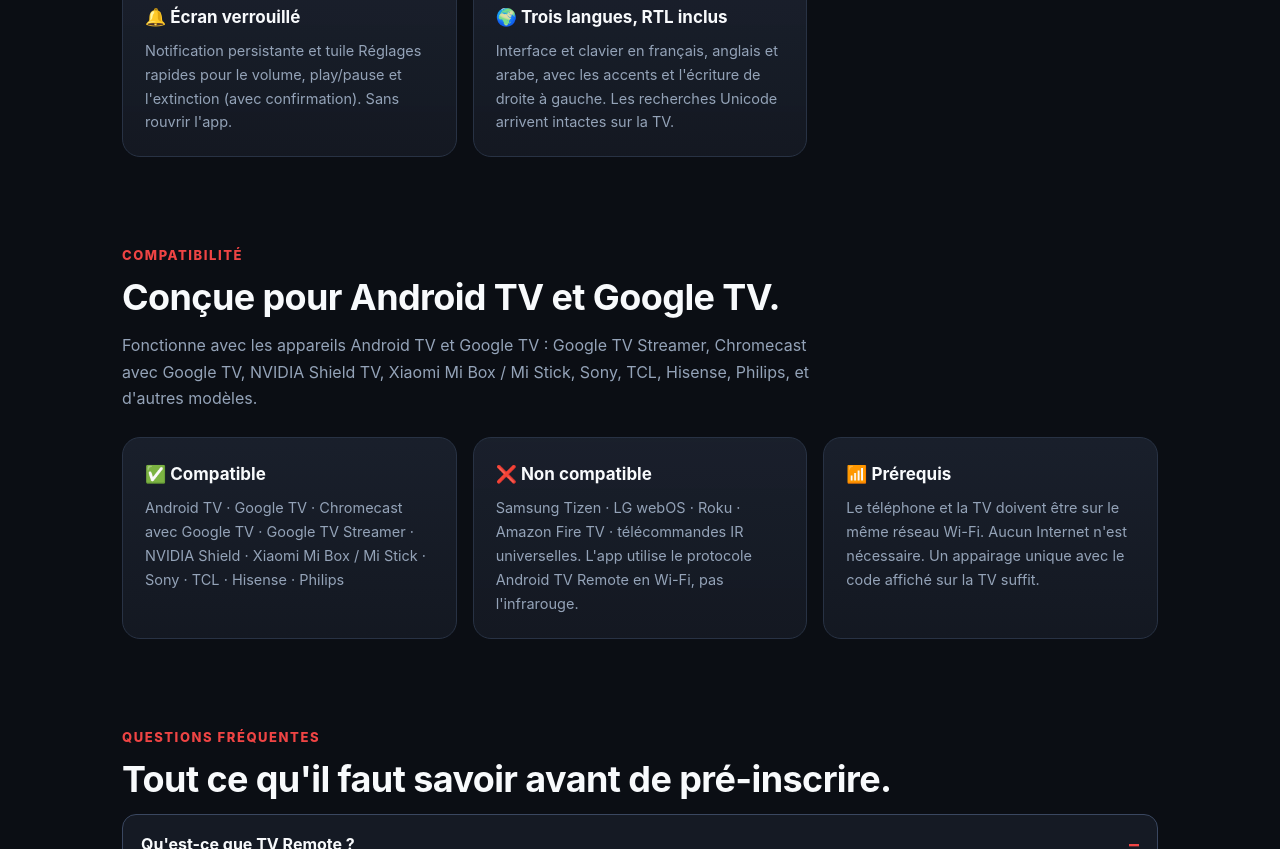
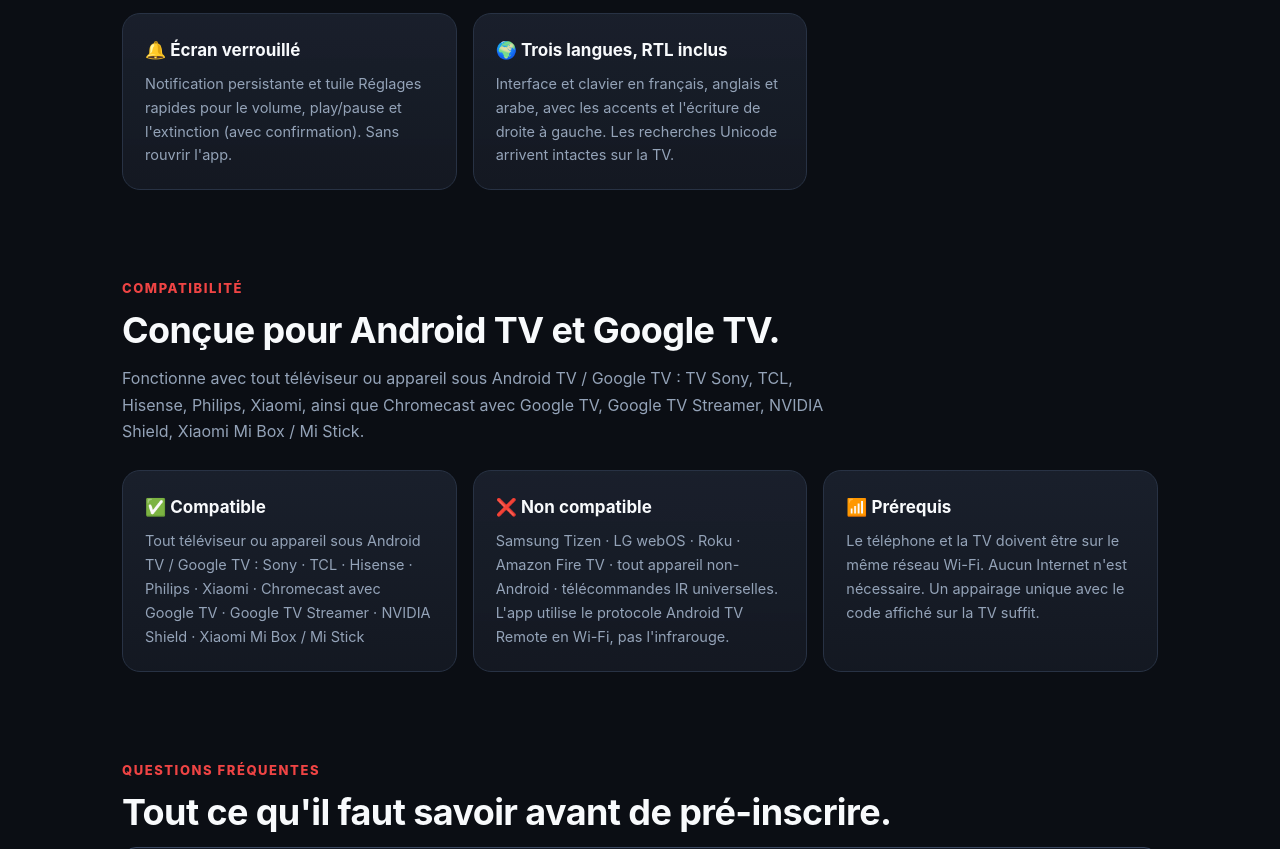
Before and after one commit to nwabdou85/tv-remote-site, a plain HTML site: page index.html in a window 1280 px wide. Shown: the part 1475-2324 px from the top of the page. Drawn offline with Linux system fonts and the light colour scheme.

Commit message:
Fix privacy page content (country + compatibility)

```diff
--- a/index.html
+++ b/index.html
@@ -133,7 +133,7 @@
     <div>
       <span class="eyebrow"><span class="pulse" aria-hidden="true"></span> Bientôt sur Google Play</span>
       <h1>La télécommande<br><span class="grad">qui tape comme votre téléphone.</span></h1>
-      <p class="lede">Contrôlez votre Android TV ou Google TV depuis votre téléphone, sur votre réseau Wi-Fi local. Clavier complet, tactile, volume. <strong>Sans pub, sans compte, sans cloud.</strong></p>
+      <p class="lede">Contrôlez votre Android TV ou Google TV depuis votre téléphone, sur votre réseau Wi-Fi local. Clavier complet, touchpad façon souris, volume. <strong>Sans pub, sans compte, sans cloud.</strong></p>
       <div class="badges" aria-label="Points clés">
         <span class="badge">Sans publicité</span>
         <span class="badge">Aucun compte</span>
@@ -205,10 +205,10 @@
   <section class="section">
     <p class="kicker">Compatibilité</p>
     <h2>Conçue pour Android TV et Google TV.</h2>
-    <p class="sub">Fonctionne avec les appareils Android TV et Google TV : Google TV Streamer, Chromecast avec Google TV, NVIDIA Shield TV, Xiaomi Mi Box / Mi Stick, Sony, TCL, Hisense, Philips, et d'autres modèles.</p>
+    <p class="sub">Fonctionne avec tout téléviseur ou appareil sous Android TV / Google TV : TV Sony, TCL, Hisense, Philips, Xiaomi, ainsi que Chromecast avec Google TV, Google TV Streamer, NVIDIA Shield, Xiaomi Mi Box / Mi Stick.</p>
     <div class="grid">
-      <article class="card"><h3>✅ Compatible</h3><p>Android TV · Google TV · Chromecast avec Google TV · Google TV Streamer · NVIDIA Shield · Xiaomi Mi Box / Mi Stick · Sony · TCL · Hisense · Philips</p></article>
-      <article class="card"><h3>❌ Non compatible</h3><p>Samsung Tizen · LG webOS · Roku · Amazon Fire TV · télécommandes IR universelles. L'app utilise le protocole Android TV Remote en Wi-Fi, pas l'infrarouge.</p></article>
+      <article class="card"><h3>✅ Compatible</h3><p>Tout téléviseur ou appareil sous Android TV / Google TV : Sony · TCL · Hisense · Philips · Xiaomi · Chromecast avec Google TV · Google TV Streamer · NVIDIA Shield · Xiaomi Mi Box / Mi Stick</p></article>
+      <article class="card"><h3>❌ Non compatible</h3><p>Samsung Tizen · LG webOS · Roku · Amazon Fire TV · tout appareil non-Android · télécommandes IR universelles. L'app utilise le protocole Android TV Remote en Wi-Fi, pas l'infrarouge.</p></article>
       <article class="card"><h3>📶 Prérequis</h3><p>Le téléphone et la TV doivent être sur le même réseau Wi-Fi. Aucun Internet n'est nécessaire. Un appairage unique avec le code affiché sur la TV suffit.</p></article>
     </div>
   </section>
```
Also changed, not shown: privacy.html (+4 -4 lines).
